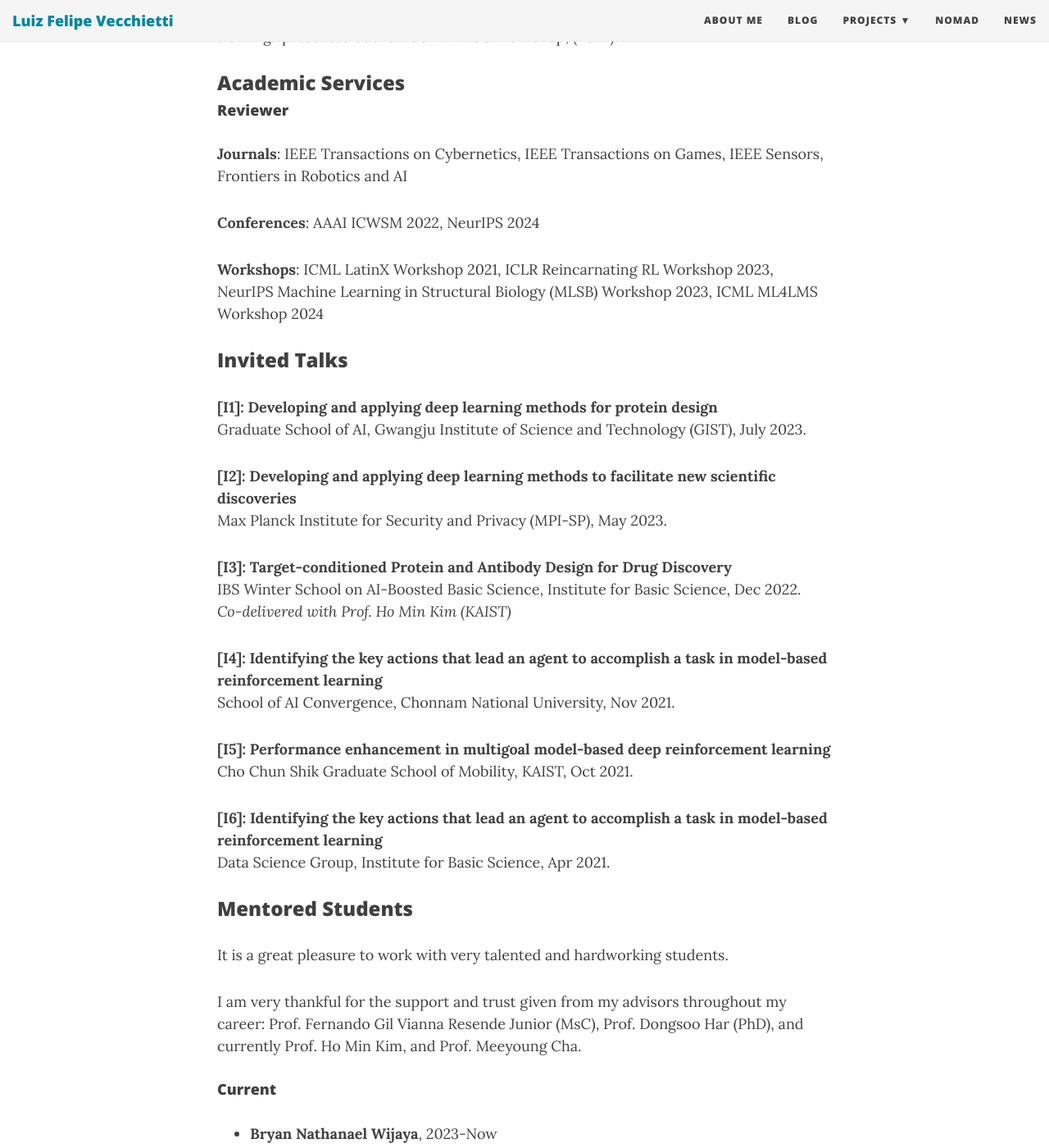
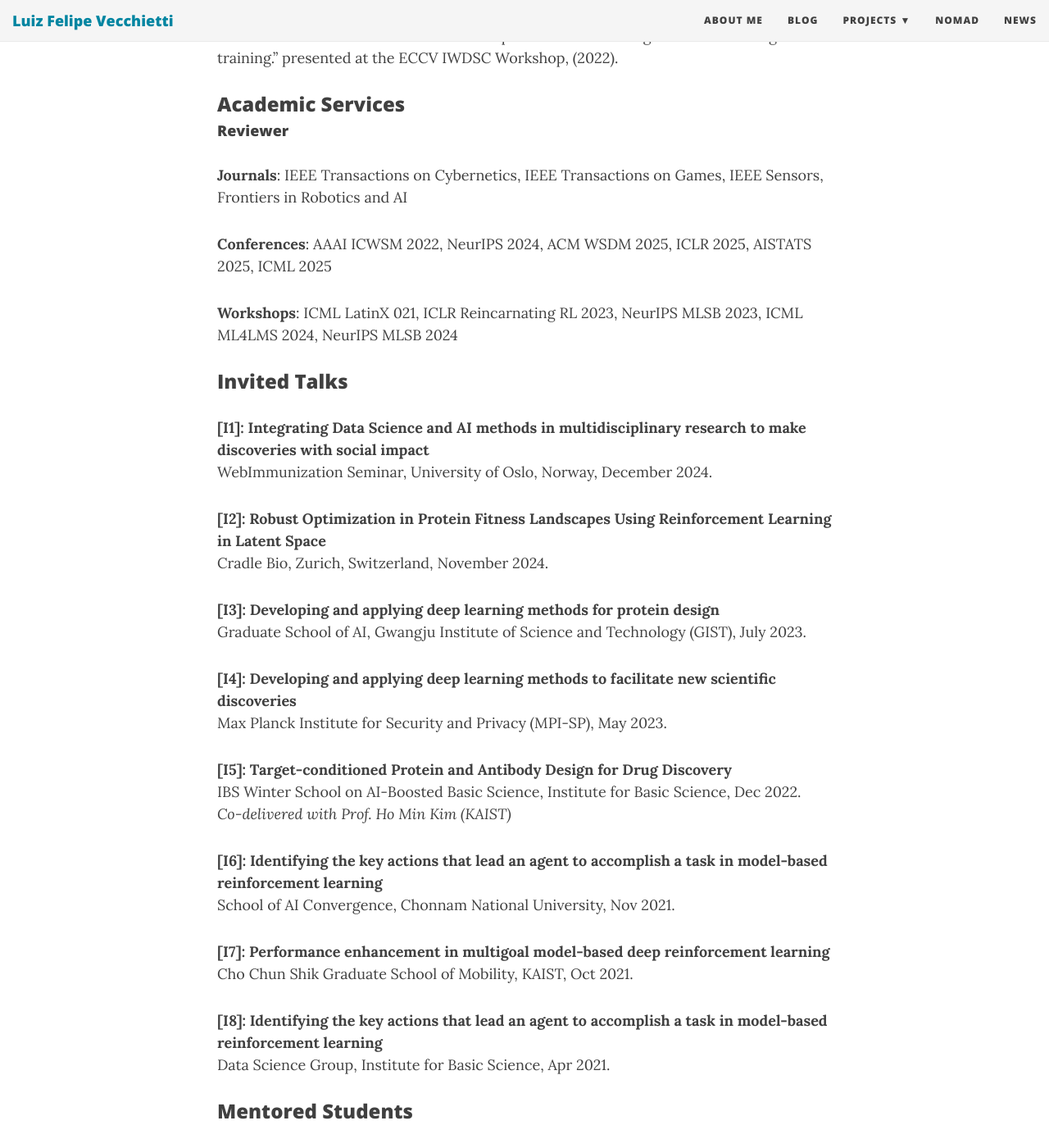
Before and after one commit to lfelipesv/lfelipesv.github.io, a Jekyll site: the page built from aboutme.md, in a window 1280 px wide and 1400 px high, scrolled down 5332 px. Shown: the whole window at 82% size. Built offline with Jekyll 4.4.1, drawn with Linux system fonts in a browser that asks for light colours; nearby versions of some CDN libraries; some of the changed text lies outside the part shown.

Commit message:
update march 2025

```diff
--- a/aboutme.md
+++ b/aboutme.md
@@ -11,15 +11,15 @@ subtitle:
 
 I am currently a **Postdoctoral Researcher** at the **Max Planck Institute for Security and Privacy (MPI-SP), Bochum, Germany**.
 
-My research aims to develop **Generative AI** methods for **basic science** applications, especially drug discovery (protein and antibody design) and climate change. For this, I am particularly interested in developing novel **reinforcement learning** (RL) algorithms, **graph neural networks** (GNNs), and **diffusion-based** models. Currently, I am working towards **Generative AI for protein and antibody design** applied to drug discovery in the following topics:
+My research aims to develop **Generative AI** methods for **basic science** applications, especially drug discovery (protein and antibody design) and demographic research. For this, I am particularly interested in developing novel **reinforcement learning** (RL) algorithms, **graph neural networks** (GNNs), and **diffusion-based** models. Currently, I am working towards **Generative AI for protein and antibody design** applied to drug discovery in the following topics:
 
 - **Generative AI for Protein/Antibody Design**: protein sequence design via RL, antigen-conditioned antibody design using geometric deep learning, graph neural networks and diffusion models.
-- **Protein Foundation Models that uses both 1D sequence and 3D structure information**: development algorithms and training protein foundation models that incorporate 1D and 3D (multimodal) information.
 - **AI-based methods for Protein/Antibody Design**: training of antibody-specific models for structure prediction, inverse folding, and error prediction.
 
-My general interests include artificial intelligence, deep reinforcement learning, and applied deep learning. From these, I am particularly interested in:
+My general interests include artificial intelligence, deep reinforcement learning, robotics, and applied deep learning. From these, I am particularly interested in:
 
 - **Deep Reinforcement Learning**: improving sampling efficiency and performance by developing new credit assignment and exploration methods, goal-conditioned RL, graph structure refinement via RL.
+- **Large Language Models applied to Robotics**: investigation of the potential and risks of LLMs and foundation models for robotics.
 - **Graph Neural Networks**: development of novel algorithms to be applied to target-conditioned protein design, applying GNNs to error prediction.
 - **Diffusion Models**: application of diffusion-based models for 3D structure generation, development of diffusion algorithms for 3D full atom protein structure generation.
 
@@ -30,6 +30,7 @@ My personal interests include traveling, sports (football, kickboxing, skate, sn
 ### Research Interests
 
 * Generative AI for Basic Science *(Protein and Antibody Design, Drug Discovery, Climate Change)*
+* Large Language Models applied for Robotics *(Robotics Foundation Models, End-to-End Control, Jailbreaking)*
 * Deep Reinforcement Learning *(Credit Assignment, Exploration, Multi-agent Systems, Goal-conditioned RL)*
 * Graph Neural Networks *(Generative Models, Equivariance, Graph Structure Optimization)*
 
@@ -124,29 +125,35 @@ My personal interests include traveling, sports (football, kickboxing, skate, sn
 
 **Journals**: IEEE Transactions on Cybernetics, IEEE Transactions on Games, IEEE Sensors, Frontiers in Robotics and AI
 
-**Conferences**: AAAI ICWSM 2022, NeurIPS 2024
+**Conferences**: AAAI ICWSM 2022, NeurIPS 2024, ACM WSDM 2025, ICLR 2025, AISTATS 2025, ICML 2025
 
-**Workshops**: ICML LatinX Workshop 2021, ICLR Reincarnating RL Workshop 2023, NeurIPS Machine Learning in Structural Biology (MLSB) Workshop 2023, ICML ML4LMS Workshop 2024
+**Workshops**: ICML LatinX 021, ICLR Reincarnating RL 2023, NeurIPS MLSB 2023, ICML ML4LMS 2024, NeurIPS MLSB 2024
 
 ### Invited Talks
 
-**[I1]: Developing and applying deep learning methods for protein design**
+**[I1]: Integrating Data Science and AI methods in multidisciplinary research to make discoveries with social impact**
+WebImmunization Seminar, University of Oslo, Norway, December 2024.
+
+**[I2]: Robust Optimization in Protein Fitness Landscapes Using Reinforcement Learning in Latent Space**
+Cradle Bio, Zurich, Switzerland, November 2024.
+
+**[I3]: Developing and applying deep learning methods for protein design**
 Graduate School of AI, Gwangju Institute of Science and Technology (GIST), July 2023.
 
-**[I2]: Developing and applying deep learning methods to facilitate new scientific discoveries**
+**[I4]: Developing and applying deep learning methods to facilitate new scientific discoveries**
 Max Planck Institute for Security and Privacy (MPI-SP), May 2023.
 
-**[I3]: Target-conditioned Protein and Antibody Design for Drug Discovery**
+**[I5]: Target-conditioned Protein and Antibody Design for Drug Discovery**
 IBS Winter School on AI-Boosted Basic Science, Institute for Basic Science, Dec 2022.
 *Co-delivered with Prof. Ho Min Kim (KAIST)*
 
-**[I4]: Identifying the key actions that lead an agent to accomplish a task in model-based reinforcement learning**
+**[I6]: Identifying the key actions that lead an agent to accomplish a task in model-based reinforcement learning**
 School of AI Convergence, Chonnam National University, Nov 2021.
 
-**[I5]: Performance enhancement in multigoal model-based deep reinforcement learning**
+**[I7]: Performance enhancement in multigoal model-based deep reinforcement learning**
 Cho Chun Shik Graduate School of Mobility, KAIST, Oct 2021.
 
-**[I6]: Identifying the key actions that lead an agent to accomplish a task in model-based reinforcement learning**
+**[I8]: Identifying the key actions that lead an agent to accomplish a task in model-based reinforcement learning**
 Data Science Group, Institute for Basic Science, Apr 2021.
 
 ### Mentored Students
```
Also changed, not shown: news.md (+6 -0 lines), nomad.md (+10 -0 lines), 1 other file.
